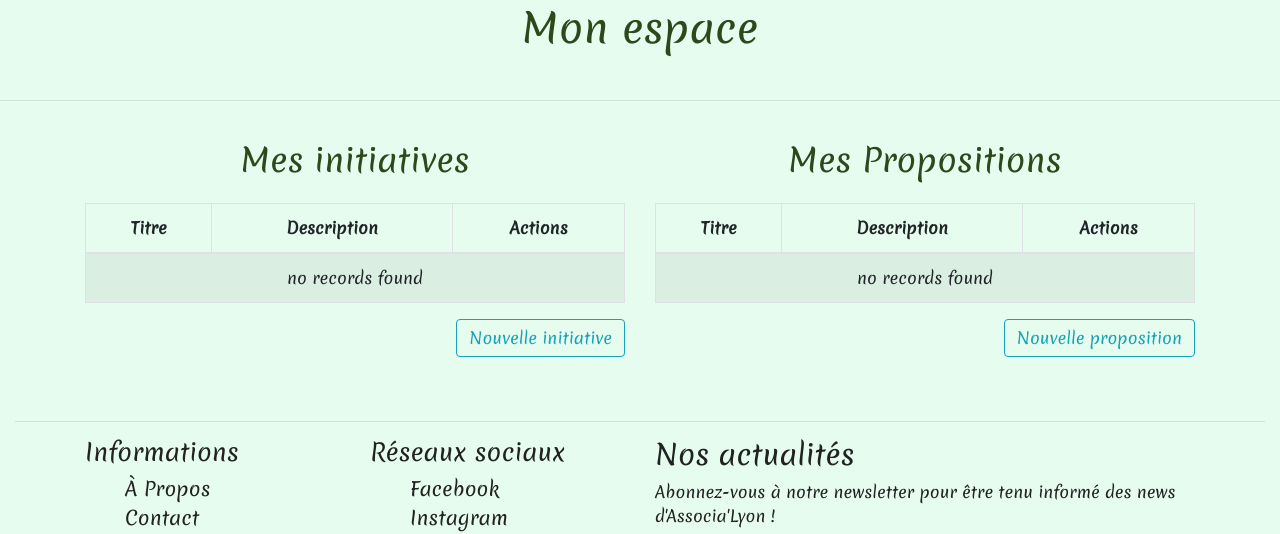
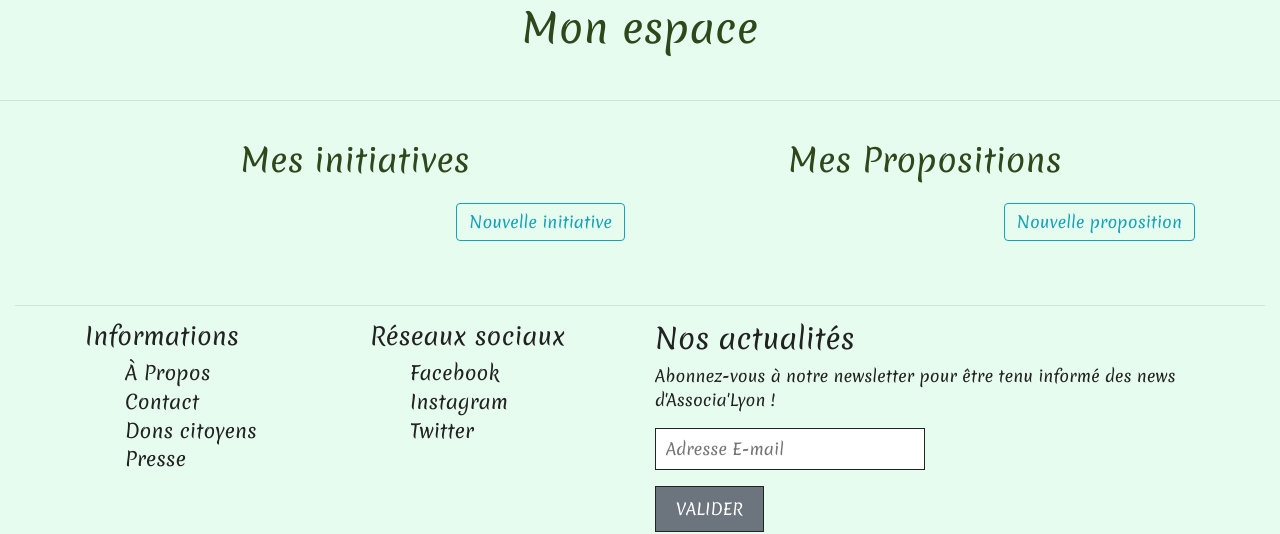
Before and after one commit to rikval/Associa-Lyon, a Symfony app: template templates/userui/userui.html.twig in a window 1280 px wide. Shown: the part 393-927 px from the top of the page. Run offline with Twig, Linux system fonts and the light colour scheme; the template is opened without the code that fills it, so the values that code supplies are empty; some libraries are stand-ins or nearby versions.

Commit message:
Card espace personnel

```diff
--- a/templates/userui/userui.html.twig
+++ b/templates/userui/userui.html.twig
@@ -5,38 +5,24 @@
 <h1 class="mt-4 font-weight-normal" style="text-align:center">Mon espace</h1><br><hr>
 <div class="container">
     <div class="row">
+
         <div class="col-12 col-md-6">
             <h2 class="m-4 font-weight-normal text-center">Mes initiatives</h2>
 
-<table class="table table-striped table-bordered text-center">
-    <thead>
-        <tr>
-            <th>Titre</th>
-            <th>Description</th>
-            <th>Actions</th>
-        </tr>
-    </thead>
-    <tbody>
                         {% for initiative in initiatives %}
-        <tr>
-            <td>{{ initiative.titre }}</td>
-            <td>{{ initiative.description }}</td>
-            <td>
+
+                        <div class="card mb-2">
+                            <div class="card-header">{{ initiative.titre }}</div>
+                            <div class="card-body">{{ initiative.description }}</div>
+                            <div class="card-footer">
                                 <a href="{{ path('initiative_show', {'id': initiative.id}) }}" class="btn btn-outline-info">Voir</a>
 
                                 {% if is_granted('ROLE_USER') and initiative.user.id == user.id %}
-                <a href="{{ path('initiative_edit', {'id': initiative.id}) }}" class="btn btn-outline-info mt-2">Modifier</a>
-
+                                    <a href="{{ path('initiative_edit', {'id': initiative.id}) }}" class="btn btn-outline-info">Modifier</a>
                                 {% endif %}
-            </td>
-        </tr>
-        {% else %}
-        <tr>
-            <td colspan="11">no records found</td>
-        </tr>
+                            </div>
+                        </div>
                         {% endfor %}
-    </tbody>
-</table>
 
                 <a href="{{ path('initiative_new') }}" class="btn btn-outline-info" style="float:right">Nouvelle initiative</a>
         </div>
@@ -44,33 +30,19 @@
         <div class="col-12 col-md-6">
             <h2 class="m-4 font-weight-normal text-center">Mes Propositions</h2>
 
-<table class="table table-striped table-bordered text-center">
-    <thead>
-        <tr>
-            <th>Titre</th>
-            <th>Description</th>
-            <th>Actions</th>
-        </tr>
-    </thead>
-    <tbody>
                         {% for proposition in propositions %}
-        <tr>
-            <td>{{ proposition.titre }}</td>
-            <td>{{ proposition.description }}</td>
-            <td>
+
+                        <div class="card mb-2">
+                            <div class="card-header">{{ proposition.titre }}</div>
+                            <div class="card-body">{{ proposition.description }}</div>
+                            <div class="card-footer">
                                 <a href="{{ path('proposition_show', {'id': proposition.id}) }}" class="btn btn-outline-info">Voir</a>
                                 {% if is_granted('ROLE_USER') and proposition.user.id == user.id %}
-                <a href="{{ path('proposition_edit', {'id': proposition.id}) }}" class="btn btn-outline-info mt-2">Modifier</a>
+                                    <a href="{{ path('proposition_edit', {'id': proposition.id}) }}" class="btn btn-outline-info">Modifier</a>
                                 {% endif %}
-            </td>
-        </tr>
-        {% else %}
-        <tr>
-            <td colspan="5">no records found</td>
-        </tr>
+                            </div>
+                        </div>
                         {% endfor %}
-    </tbody>
-</table>
 
                 <a href="{{ path('proposition_new') }}" class="btn btn-outline-info" style="float:right">Nouvelle proposition</a>
         </div>
```
Lines whose indentation alone changed are shown as unchanged.
